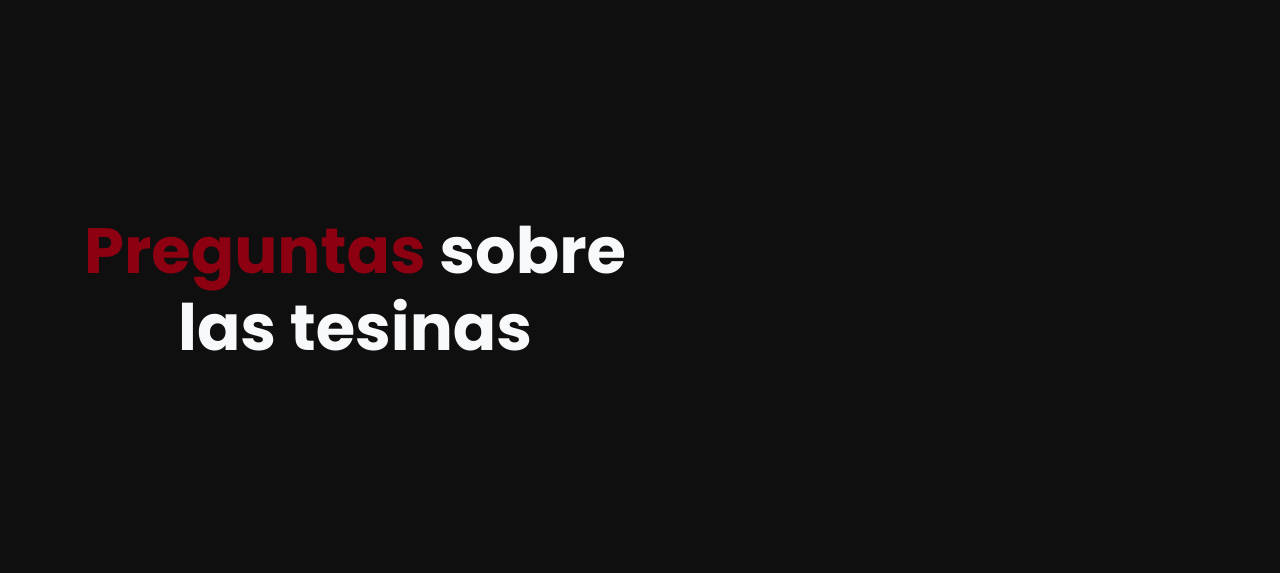
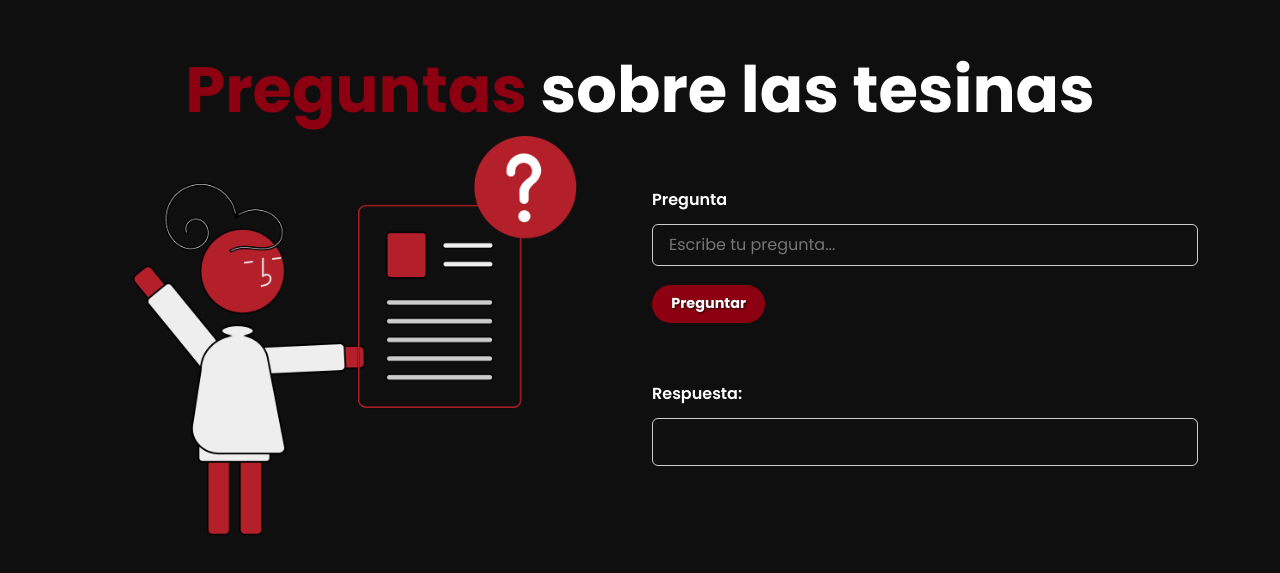
Before and after one commit to KinnaGt/Tesinas-inform-tica, a website: page public/index.html in a window 1280 px wide. Shown: the part 2506-3079 px from the top of the page. Drawn offline with nearby package versions, Linux system fonts and the light colour scheme.

Commit message:
Add questions page

```diff
--- a/public/css/styles.css
+++ b/public/css/styles.css
@@ -241,3 +241,90 @@ button {
 .tesinas-carousel::-webkit-scrollbar-track {
   background: transparent;
 }
+
+/* Ajuste inputs para respetar variables existentes */
+.theme-input {
+  background-color: var(--bg-color);
+  color: var(--text-color);
+  border: 1px solid var(--text-secondary);
+  transition: background-color 0.3s ease, color 0.3s ease,
+    border-color 0.3s ease;
+  border-radius: 0.375rem;
+  padding: 0.5rem 1rem;
+  font-family: "Poppins", sans-serif;
+  font-size: 1rem;
+  width: 100%;
+  box-sizing: border-box;
+}
+
+.theme-input:focus {
+  border-color: var(--text-accent, #97262a);
+  outline: none;
+  box-shadow: 0 0 6px var(--text-accent, #97262a);
+}
+
+/* Labels y textos que respetan tema */
+.text-theme {
+  color: var(--text-color);
+  font-weight: 600;
+  margin-bottom: 0.25rem;
+  display: block;
+}
+
+/* Estilo para la respuesta (no editable, no seleccionable) */
+.answer-output {
+  background-color: var(--bg-color);
+  color: var(--text-color);
+  border: 1px solid var(--text-secondary);
+  border-radius: 0.375rem;
+  padding: 0.5rem 1rem;
+  min-height: 3rem;
+  user-select: none;
+  white-space: pre-wrap;
+  overflow-wrap: break-word;
+  box-sizing: border-box;
+  font-family: "Poppins", sans-serif;
+  font-size: 1rem;
+  line-height: 1.4;
+}
+
+/* Evitar que cambie color al seleccionar */
+.answer-output::selection {
+  background: transparent;
+  color: inherit;
+}
+
+.btn-red {
+  background-color: #8c0011;
+  color: white;
+  border: none;
+  border-radius: 999px;
+  padding: 6px 12px;
+  font-weight: bold;
+  cursor: pointer;
+  transition: background-color 0.3s ease;
+  width: fit-content;
+  text-align: center;
+  align-self: flex-start; /* lo alinea a la izquierda dentro de un flex container */
+  font-size: 0.9rem;
+}
+
+.btn-red:hover {
+  background-color: #c22;
+}
+
+button.ask-btn {
+  padding: 0.5rem 1.2rem;
+  font-size: 0.9rem;
+  text-shadow: 1px 1px 2px rgba(0, 0, 0, 0.7);
+}
+
+.ask-section > * {
+  margin-bottom: 1.2rem;
+}
+
+.ask-img {
+  max-width: 100%;
+  height: auto;
+  max-height: 400px; /* o ajustalo según tu diseño */
+}
--- a/public/js/include.js
+++ b/public/js/include.js
@@ -22,6 +22,20 @@ document.addEventListener("DOMContentLoaded", function () {
   // Una vez que se cargaron todos los includes
   Promise.all(promises).then(() => {
     loadTesinas(); // ✅ Ahora sí, el contenedor ya existe
+
+    // Botón de preguntar: simular respuesta
+    const askBtn = document.getElementById("askButton");
+    const input = document.getElementById("questionInput");
+    const output = document.getElementById("answerOutput");
+
+    if (askBtn && input && output) {
+      askBtn.addEventListener("click", () => {
+        const value = input.value.trim();
+        output.textContent = value
+          ? "Gracias por tu pregunta. Un asesor académico te responderá a la brevedad."
+          : "Por favor escribí una pregunta.";
+      });
+    }
 
     // Agregar listeners a los botones de filtro
     document.querySelectorAll(".btn-filter").forEach((btn) =>
--- a/public/sections/questions.html
+++ b/public/sections/questions.html
@@ -1,14 +1,48 @@
 <section class="vh-100 d-flex align-items-center text-light">
     <div class="container">
+        <h2 class="title-lg theme-text">
+            <strong class="text-accent">Preguntas</strong>
+            <strong>sobre las tesinas</strong>
+        </h2>
         <div class="row align-items-center flex-column flex-md-row">
+            <div class="col-md-6 mb-4 mb-md-0 text-center">
+                <img src="img/questions.png" alt="Ilustración de preguntas" class="img-fluid ask-img mx-auto d-block" />
+            </div>
 
-            <!-- Columna de texto -->
-            <div class="col-md-6 text-center text-md-start mb-4 mb-md-0">
-                <h2 class="title-lg">
-                    <strong class="text-accent">Preguntas</strong>
-                    <strong>sobre las tesinas</strong>
-                </h2>
+            <div class="col-md-6">
+                <div class="ask-section d-flex flex-column">
+                    <div class="d-flex flex-column gap-2">
+                        <label for="questionInput" class="text-theme">Pregunta</label>
+                        <input type="text" id="questionInput" class="theme-input" placeholder="Escribe tu pregunta..."
+                            autocomplete="off" />
+                    </div>
+
+                    <button id="askButton" class="btn-red font-btn ask-btn align-self-start" type="button">
+                        Preguntar
+                    </button>
+
+                    <div class="d-flex flex-column gap-2 mt-3">
+                        <label for="answerOutput" class="text-theme mt-4">Respuesta:</label>
+                        <div id="answerOutput" class="answer-output"></div>
+                    </div>
+                </div>
             </div>
         </div>
     </div>
+    </div>
 </section>
+
+<script>
+    document.getElementById("askButton").addEventListener("click", function () {
+        const input = document.getElementById("questionInput").value.trim();
+        const output = document.getElementById("answerOutput");
+
+        if (!input) {
+            output.textContent = "Por favor escribí una pregunta.";
+            return;
+        }
+
+        // Simulación de respuesta
+        output.textContent = "Gracias por tu pregunta. Un asesor académico te responderá a la brevedad.";
+    });
+</script>
--- a/public/sections/search.html
+++ b/public/sections/search.html
@@ -1,7 +1,7 @@
 <section class="vh-100 d-flex align-items-center text-light">
     <div class="container">
-        <h2 class="mb-4">
-            <strong class="text-accent">Buscador</strong>
+        <h2 class="mb-4 title-lg theme-text">
+            <strong class=" text-accent">Buscador</strong>
             <strong>de tesinas</strong>
         </h2>
 
```
Also changed, not shown: public/img/questions.png (added).
